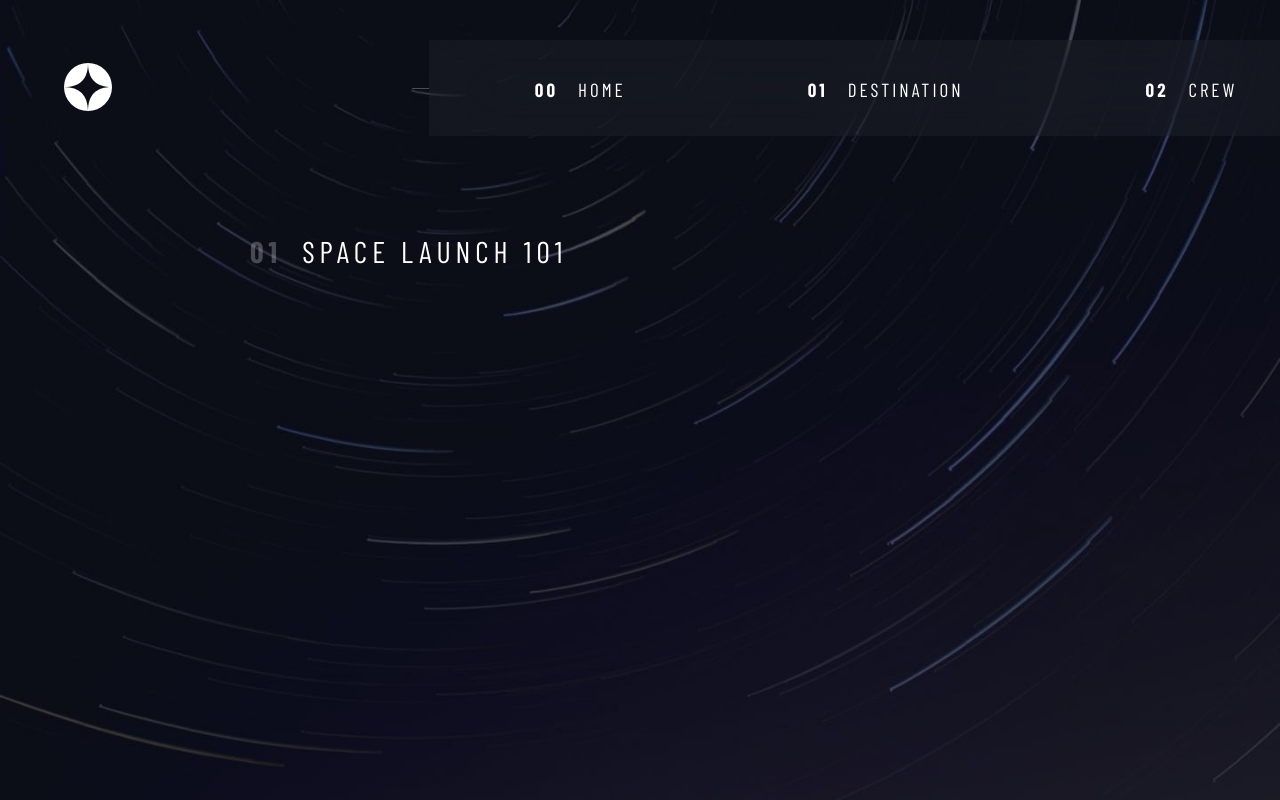
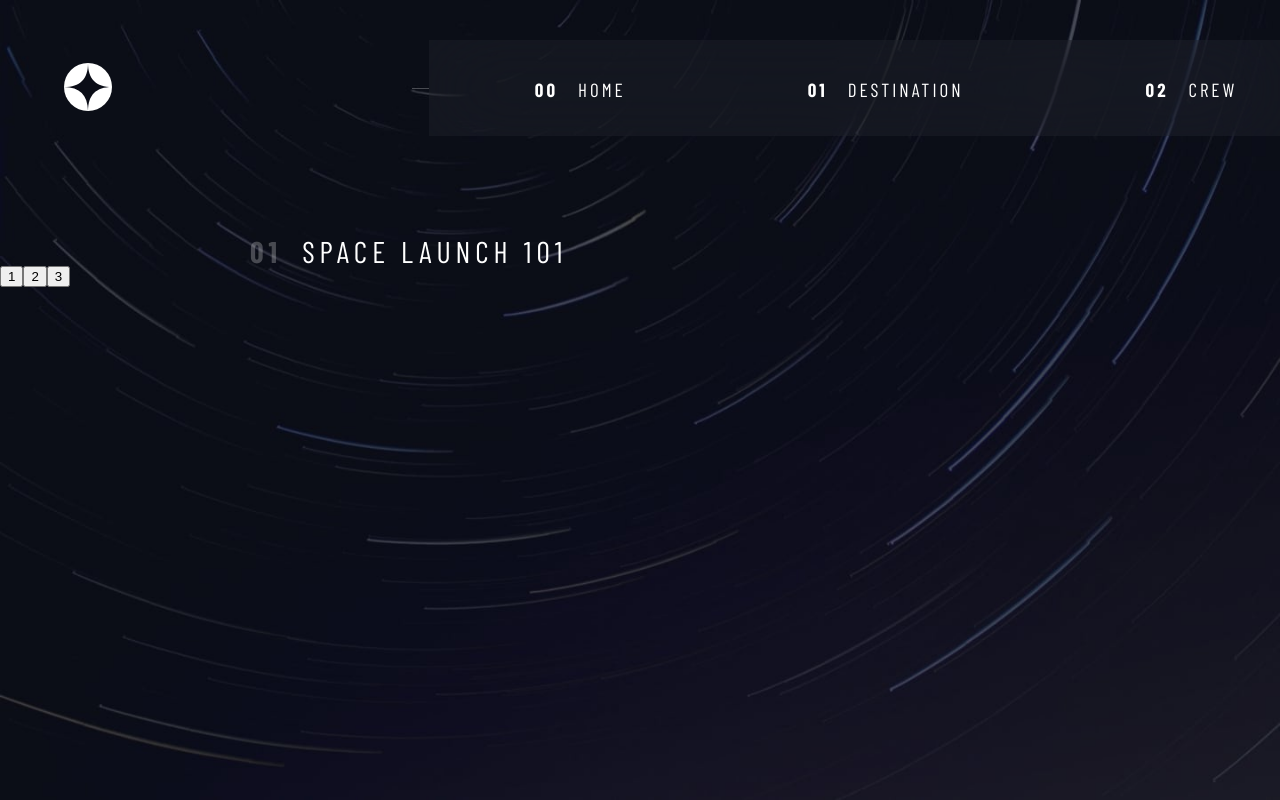
Before and after one commit to nicolasgabriiel/Space-Tourism, a Vue app: page /technology in a window 1280 px wide. Shown: the top 800 px of the page. Built offline with nearby package versions, Linux system fonts and the light colour scheme; a web font is replaced by a local one.

Commit message:
FEAT: Technology.vue
Estruturando os botões de controle da página

```diff
--- a/src/views/Technology.vue
+++ b/src/views/Technology.vue
@@ -6,7 +6,13 @@
       <h1 class="title2">space launch 101</h1>
     </div>
     <div class="container-data">
-      <div class="left"></div>
+      <div class="left">
+        <div class="button-controler">
+          <button class="button">1</button>
+          <button class="button">2</button>
+          <button class="button">3</button>
+        </div>
+      </div>
       <div class="center"></div>
       <div class="rigth"></div>
     </div>
```
Also changed, not shown: 1 other file (tests, documents, lock files or other folders).
